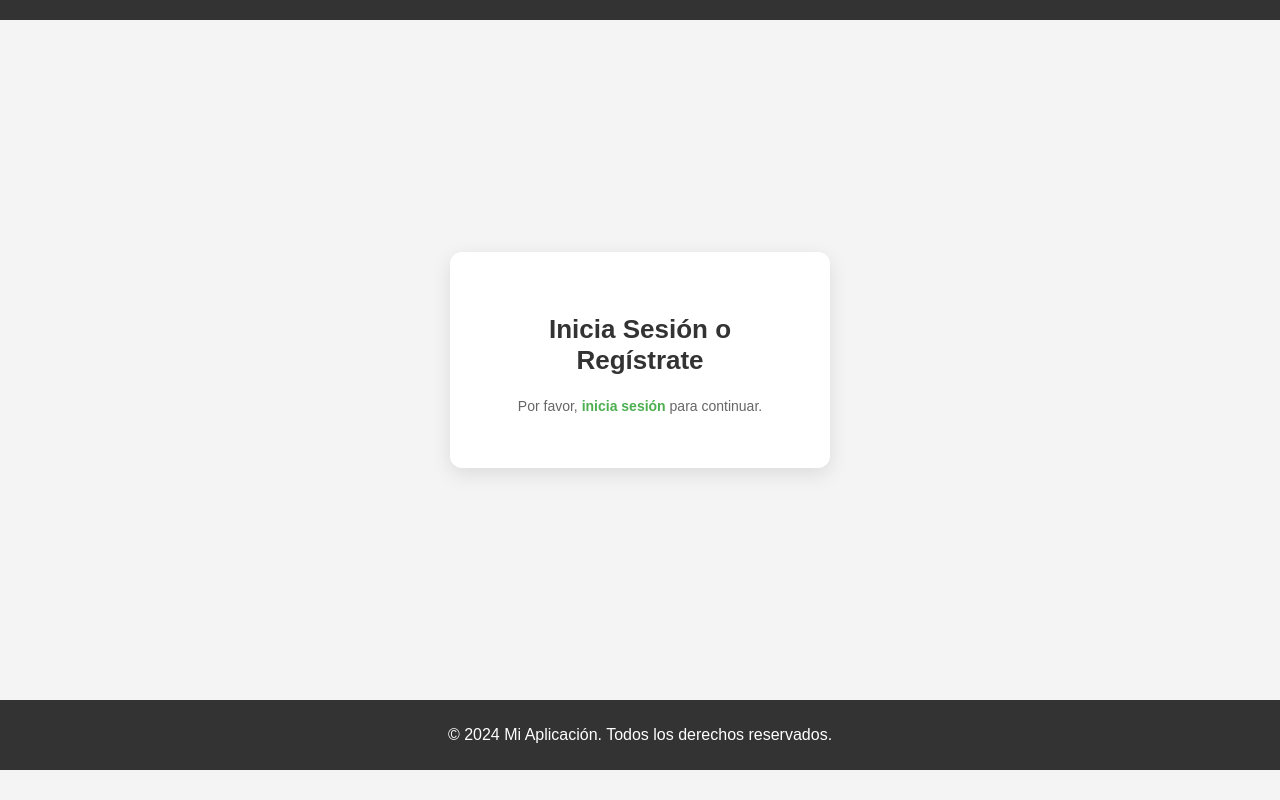
After one commit to adrianoggm/CC.2024-2025.Gestion-de-penas-de-futbol, a Flask app: template templates/index.html in a window 1280 px wide. The commit adds this page. Run offline with Flask 3, Linux system fonts and the light colour scheme; the template is opened without the code that fills it, so the values that code supplies are empty.

Commit message:
Configurados estilos css de index y login
#14

```diff
--- a/app.py
+++ b/app.py
@@ -14,16 +14,15 @@ def get_db_connection():
 # Ruta de prueba
 @app.route('/', methods=['GET'])
 def ping():
-    return jsonify({"response": "Hello world"})
+    return render_template('index.html')
 
 # Ruta para mostrar todos los usuarios (solo como referencia)
-@app.route('/users')
+@app.route('/registration')
 def usersHandler():
     conn = get_db_connection()
     users = conn.execute('SELECT * FROM users').fetchall()
     conn.close()
     return jsonify([dict(user) for user in users])
-
 # Ruta de login
 @app.route('/login', methods=['GET', 'POST'])
 def login():
@@ -35,15 +34,13 @@ def login():
         conn = get_db_connection()
         user = conn.execute('SELECT * FROM users WHERE username = ?', (username,)).fetchone()
         conn.close()
-        print(user[0])
-        print(user[1])
         # Convertir el objeto Row en un diccionario
         if user:
             user = dict(user)
-        print(user['password'],password)
+
         # Verificar si el usuario existe y la contraseña es correcta
         if user and check_password_hash(user['password'], password):
-            print("entras")
+
             return f"¡Bienvenido, {user['name']}!"
         else:
             flash('Usuario o contraseña incorrectos. Inténtalo de nuevo.')
--- /dev/null
+++ b/static/styles.css
@@ -0,0 +1,187 @@
+/* Estilos generales */
+body {
+    font-family: Arial, sans-serif;
+    background-color: #f4f4f4;
+    margin: 0;
+    padding: 0;
+}
+
+/* Estilos para el header y footer */
+header {
+    background-color: #333;
+    padding: 10px 0;
+    color: white;
+    text-align: center;
+}
+
+nav ul {
+    list-style: none;
+    padding: 0;
+    margin: 0;
+    display: flex;
+    justify-content: center;
+}
+
+nav ul li {
+    margin: 0 15px;
+}
+
+nav ul li a {
+    color: white;
+    text-decoration: none;
+}
+
+footer {
+    background-color: #333;
+    color: white;
+    text-align: center;
+    padding: 10px 0;
+    position: relative;
+    bottom: 0;
+    width: 100%;
+}
+
+/* Estilos generales para el contenido */
+.main-content {
+    padding: 20px;
+    max-width: 1200px;
+    margin: 0 auto;
+}
+
+/* Estilos específicos de la página de login */
+.login-page {
+    display: flex;
+    justify-content: center;
+    align-items: center;
+    height: 80vh;
+}
+
+.login-container {
+    background-color: #fff;
+    padding: 20px;
+    border-radius: 5px;
+    box-shadow: 0px 0px 10px rgba(0, 0, 0, 0.1);
+    width: 300px;
+}
+
+.login-container h2 {
+    text-align: center;
+}
+
+.login-container label, input {
+    width: 100%;
+    display: block;
+    margin-bottom: 10px;
+}
+
+.login-container input {
+    padding: 10px;
+    border: 1px solid #ccc;
+    border-radius: 5px;
+}
+
+.login-container button {
+    width: 100%;
+    padding: 10px;
+    background-color: #4CAF50;
+    color: white;
+    border: none;
+    border-radius: 5px;
+    cursor: pointer;
+}
+
+.login-container button:hover {
+    background-color: #45a049;
+}
+
+.error {
+    color: red;
+    text-align: center;
+}
+.index-page {
+    display: flex;
+    justify-content: center;
+    align-items: center;
+    height: 80vh;
+}
+.index-container {
+    background-color: #fff;
+    padding: 40px;
+    border-radius: 12px;
+    box-shadow: 0 6px 20px rgba(0, 0, 0, 0.1);
+    width:300px;
+
+    text-align: center;
+    transition: all 0.3s ease-in-out;
+}
+
+.index-container:hover {
+    transform: scale(1.03);
+}
+
+.index-container h2 {
+    text-align: center;
+    font-size: 26px;
+    color: #333;
+
+}
+
+.index-container label {
+    display: block;
+    font-size: 16px;
+    color: #555;
+}
+
+.index-container input {
+    width: 100%;
+    padding: 12px;
+    border: 1px solid #ddd;
+    border-radius: 8px;
+    box-sizing: border-box;
+    font-size: 16px;
+    transition: all 0.3s ease-in-out;
+}
+
+.index-container input:focus {
+    border-color: #4CAF50;
+    box-shadow: 0 0 8px rgba(76, 175, 80, 0.3);
+    outline: none;
+}
+
+.index-container button {
+    width: 100%;
+    padding: 12px;
+    background-color: #4CAF50;
+    color: white;
+    border: none;
+    border-radius: 8px;
+    cursor: pointer;
+    font-size: 16px;
+    font-weight: bold;
+    transition: background-color 0.3s ease;
+}
+
+.index-container button:hover {
+    background-color: #45a049;
+}
+
+.index-container p {
+    font-size: 14px;
+    color: #666;
+    margin-top: 20px;
+}
+
+.index-container a {
+    color: #4CAF50;
+    text-decoration: none;
+    font-weight: bold;
+}
+
+.index-container a:hover {
+    text-decoration: underline;
+}
+
+/* Transición suave para el cambio de tamaño */
+.index-container:hover {
+    box-shadow: 0 8px 25px rgba(0, 0, 0, 0.15);
+}
--- /dev/null
+++ b/templates/base.html
@@ -0,0 +1,26 @@
+<!DOCTYPE html>
+<html lang="es">
+<head>
+    <meta charset="UTF-8">
+    <meta name="viewport" content="width=device-width, initial-scale=1.0">
+    <title>{% block title %}Mi Aplicación{% endblock %}</title>
+    <link rel="stylesheet" href="{{ url_for('static', filename='styles.css') }}">
+</head>
+<body>
+    <header>
+        <nav>
+            <ul>
+
+            </ul>
+        </nav>
+    </header>
+
+    <main class="main-content">
+        {% block content %}{% endblock %}
+    </main>
+
+    <footer>
+        <p>&copy; 2024 Mi Aplicación. Todos los derechos reservados.</p>
+    </footer>
+</body>
+</html>
--- /dev/null
+++ b/templates/index.html
@@ -0,0 +1,18 @@
+
+{% extends 'base.html' %}
+
+{% block title %}index{% endblock %}
+
+{% block content %}
+    <div class="index-page">
+        <div class="index-container">
+            <h2>Inicia Sesión o Regístrate</h2>
+
+
+            <p>Por favor, <a href="{{ url_for('login') }}">inicia sesión</a> para continuar.</p>
+
+
+
+        </div>
+    </div>
+{% endblock %}
```
Also changed, not shown: templates/login.html (+9 -57 lines).
